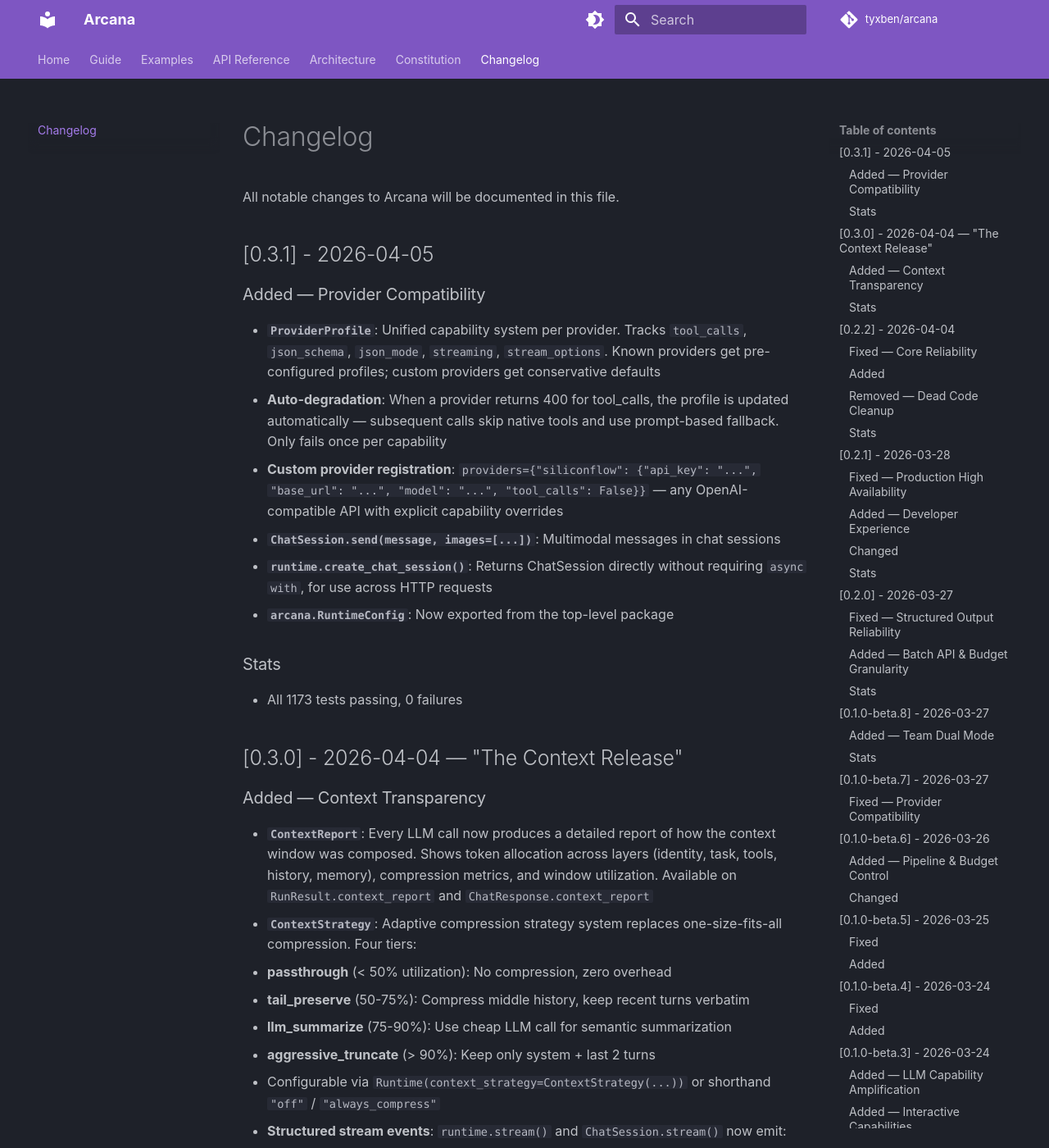
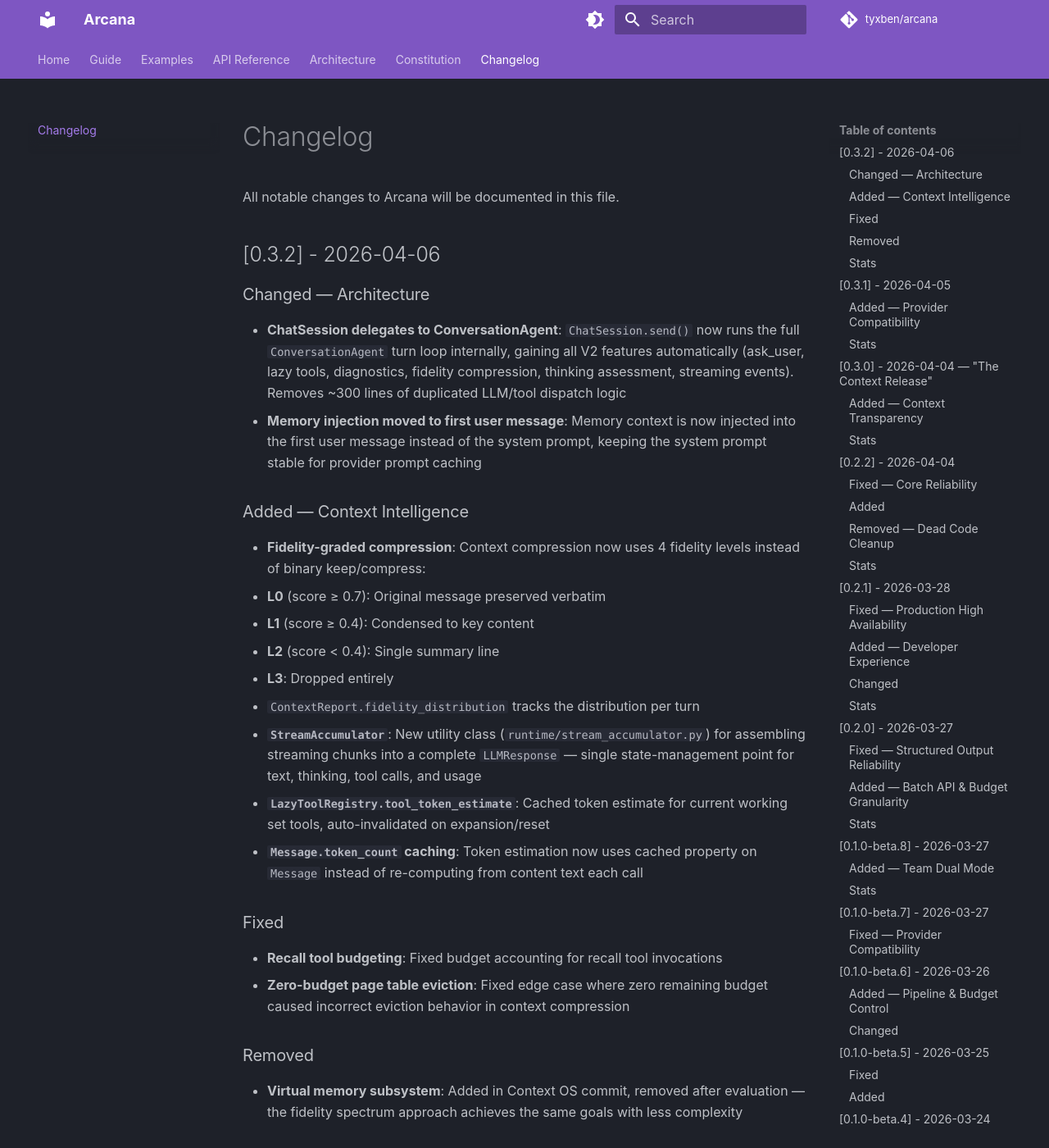
Before and after one commit to tyxben/arcana, an MkDocs documentation site: the page built from docs/changelog.md, in a window 1280 px wide and 1400 px high. Shown: the whole window at 82% size. Built offline with MkDocs 1.6.1 and Material for MkDocs 9.7.7, drawn with Linux system fonts in a browser that asks for light colours; comment, search, counter and statistics services are not loaded; some of the changed text lies outside the part shown.

Commit message:
release: v0.3.2 — fidelity compression, ChatSession→ConversationAgent delegation

```diff
--- a/CHANGELOG.md
+++ b/CHANGELOG.md
@@ -1,6 +1,33 @@
 # Changelog
 
 All notable changes to Arcana will be documented in this file.
+
+## [0.3.2] - 2026-04-06
+
+### Changed — Architecture
+- **ChatSession delegates to ConversationAgent**: `ChatSession.send()` now runs the full `ConversationAgent` turn loop internally, gaining all V2 features automatically (ask_user, lazy tools, diagnostics, fidelity compression, thinking assessment, streaming events). Removes ~300 lines of duplicated LLM/tool dispatch logic
+- **Memory injection moved to first user message**: Memory context is now injected into the first user message instead of the system prompt, keeping the system prompt stable for provider prompt caching
+
+### Added — Context Intelligence
+- **Fidelity-graded compression**: Context compression now uses 4 fidelity levels instead of binary keep/compress:
+  - **L0** (score ≥ 0.7): Original message preserved verbatim
+  - **L1** (score ≥ 0.4): Condensed to key content
+  - **L2** (score < 0.4): Single summary line
+  - **L3**: Dropped entirely
+  - `ContextReport.fidelity_distribution` tracks the distribution per turn
+- **`StreamAccumulator`**: New utility class (`runtime/stream_accumulator.py`) for assembling streaming chunks into a complete `LLMResponse` — single state-management point for text, thinking, tool calls, and usage
+- **`LazyToolRegistry.tool_token_estimate`**: Cached token estimate for current working set tools, auto-invalidated on expansion/reset
+- **`Message.token_count` caching**: Token estimation now uses cached property on `Message` instead of re-computing from content text each call
+
+### Fixed
+- **Recall tool budgeting**: Fixed budget accounting for recall tool invocations
+- **Zero-budget page table eviction**: Fixed edge case where zero remaining budget caused incorrect eviction behavior in context compression
+
+### Removed
+- **Virtual memory subsystem**: Added in Context OS commit, removed after evaluation — the fidelity spectrum approach achieves the same goals with less complexity
+
+### Stats
+- All 1184 tests passing, 0 failures
 
 ## [0.3.1] - 2026-04-05
 
--- a/pyproject.toml
+++ b/pyproject.toml
@@ -1,6 +1,6 @@
 [project]
 name = "arcana-agent"
-version = "0.3.1"
+version = "0.3.2"
 description = "Agent Runtime for production — LLM-native execution with tools, budget, and trace built in."
 readme = "README.md"
 license = {text = "MIT"}
```
Also changed, not shown: CLAUDE.md (+4 -4 lines), 2 other files.
